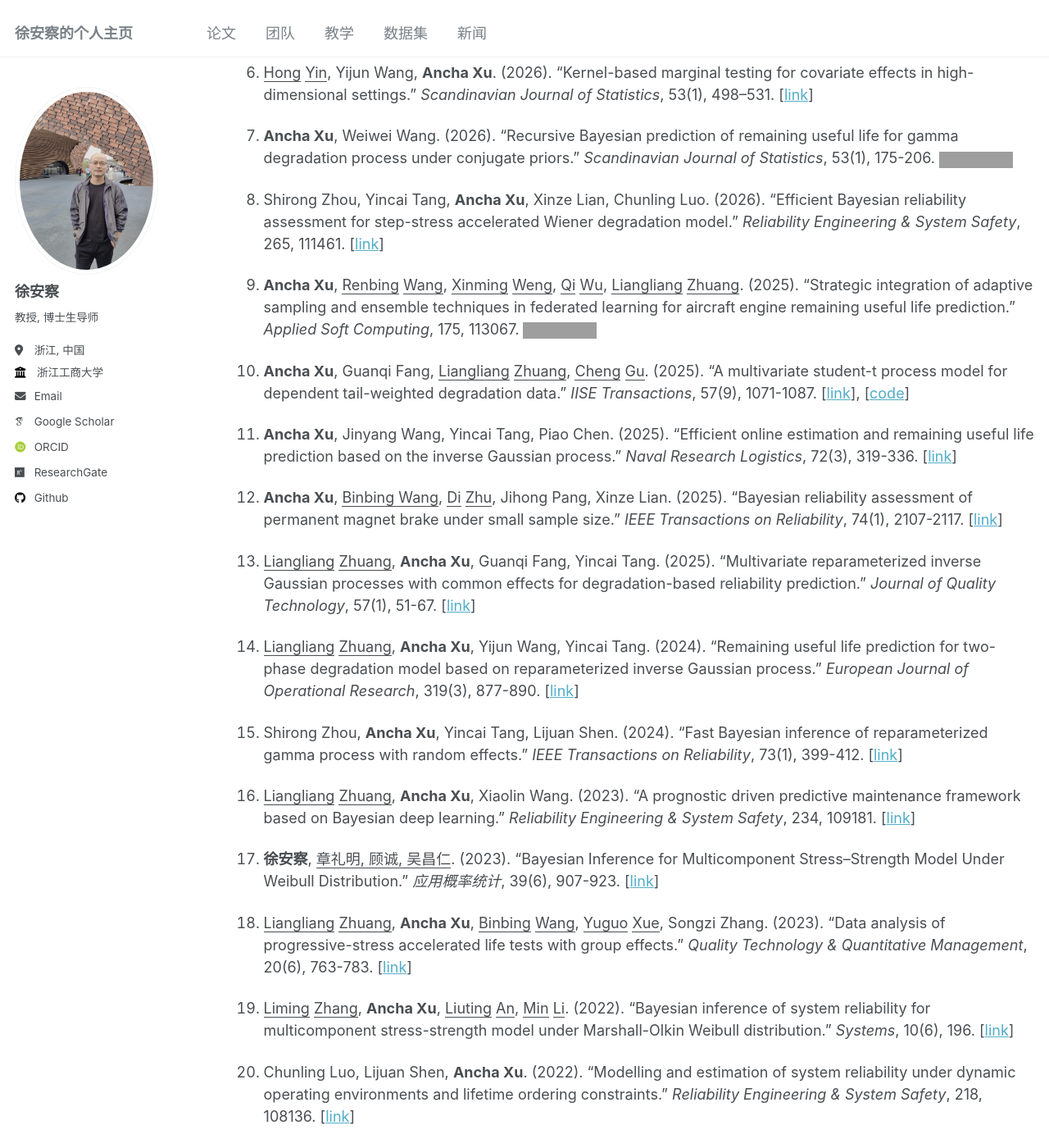
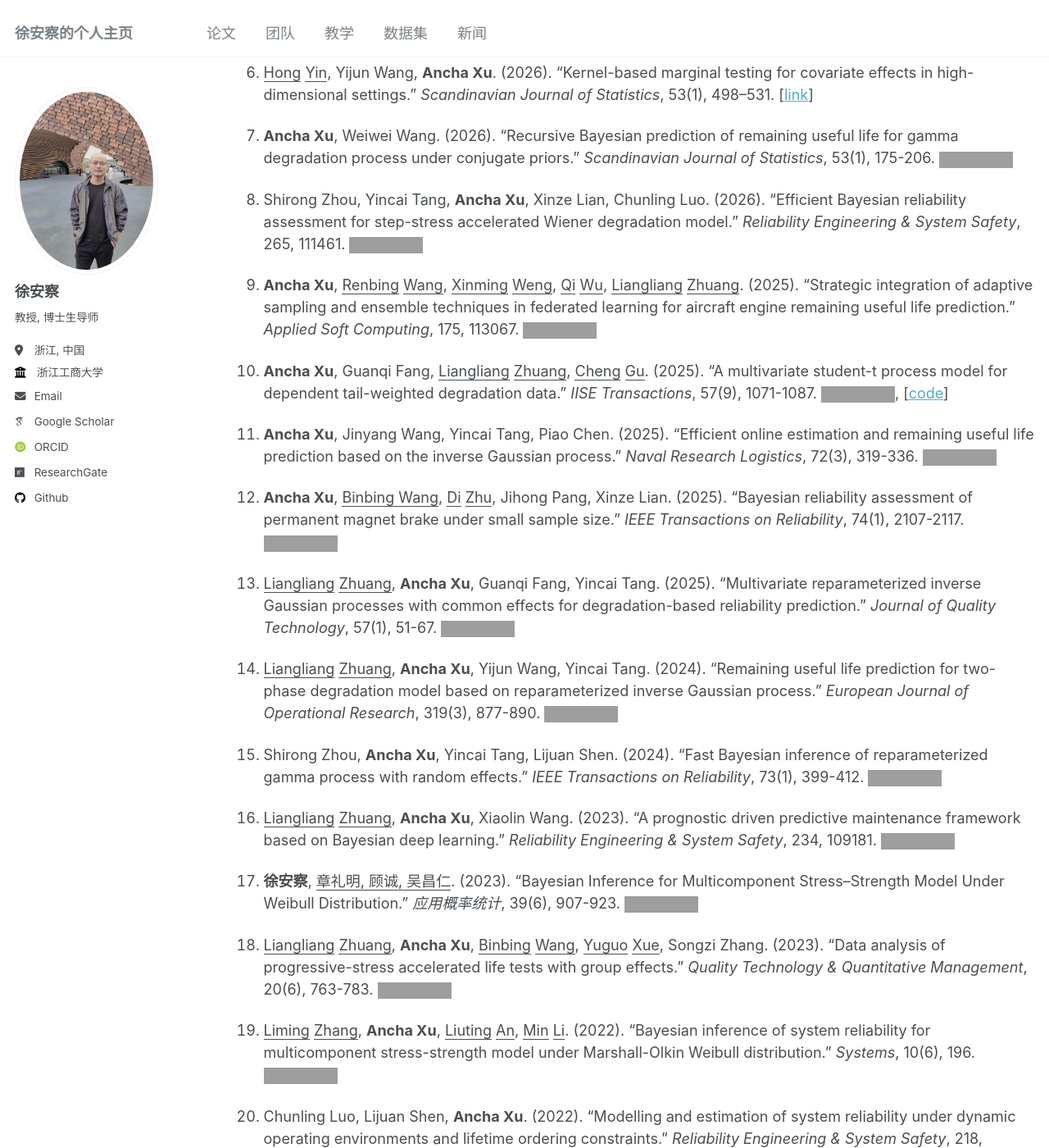
Before and after one commit to XU-ANCHA/XU-ANCHA.github.io, a Jekyll site: the page built from _pages/publications.md, in a window 1280 px wide and 1400 px high, scrolled down 689 px. Shown: the whole window at 82% size. Built offline with Jekyll 4.4.1, drawn with Linux system fonts in a browser that asks for light colours; some web fonts are replaced; grey boxes are pictures that could not be loaded.

Commit message:
Update publications.md

```diff
--- a/_pages/publications.md
+++ b/_pages/publications.md
@@ -24,29 +24,29 @@ author_profile: true
 
 1. **Ancha Xu**, Weiwei Wang. (2026). "Recursive Bayesian prediction of remaining useful life for gamma degradation process under conjugate priors." *Scandinavian Journal of Statistics*, 53(1), 175-206. [![PDF](https://img.shields.io/badge/PDF-red?style=flat-square&logo=adobeacrobatreader&logoColor=white)](https://github.com/user-attachments/files/23430360/sjos70031.pdf)
 
-1. Shirong Zhou, Yincai Tang, **Ancha Xu**, Xinze Lian, Chunling Luo. (2026). "Efficient Bayesian reliability assessment for step-stress accelerated Wiener degradation model." *Reliability Engineering & System Safety*, 265, 111461. [<a href="https://doi.org/10.1016/j.ress.2025.111461">link</a>]
+1. Shirong Zhou, Yincai Tang, **Ancha Xu**, Xinze Lian, Chunling Luo. (2026). "Efficient Bayesian reliability assessment for step-stress accelerated Wiener degradation model." *Reliability Engineering & System Safety*, 265, 111461. [![Link](https://img.shields.io/badge/link-blue?style=flat-square&logo=googlescholar&logoColor=white)](https://doi.org/10.1016/j.ress.2025.111461)
 
 1. **Ancha Xu**, <u>Renbing</u> <u>Wang</u>, <u>Xinming</u> <u>Weng</u>, <u>Qi</u> <u>Wu</u>, <u>Liangliang</u> <u>Zhuang</u>. (2025). "Strategic integration of adaptive sampling and ensemble techniques in federated learning for aircraft engine remaining useful life prediction." *Applied Soft Computing*, 175, 113067. [![Link](https://img.shields.io/badge/link-blue?style=flat-square&logo=googlescholar&logoColor=white)](https://doi.org/10.1016/j.asoc.2025.113067)
 
-1. **Ancha Xu**, Guanqi Fang, <u>Liangliang</u> <u>Zhuang</u>, <u>Cheng</u> <u>Gu</u>. (2025). "A multivariate student-t process model for dependent tail-weighted degradation data." *IISE Transactions*, 57(9), 1071-1087. [<a href="https://doi.org/10.1080/24725854.2024.2389538">link</a>], [<a href="https://github.com/liangliangzhuang/multi-student-t-code">code</a>]
+1. **Ancha Xu**, Guanqi Fang, <u>Liangliang</u> <u>Zhuang</u>, <u>Cheng</u> <u>Gu</u>. (2025). "A multivariate student-t process model for dependent tail-weighted degradation data." *IISE Transactions*, 57(9), 1071-1087. [![Link](https://img.shields.io/badge/link-blue?style=flat-square&logo=googlescholar&logoColor=white)](https://doi.org/10.1080/24725854.2024.2389538), [<a href="https://github.com/liangliangzhuang/multi-student-t-code">code</a>]
 
-1. **Ancha Xu**, Jinyang Wang, Yincai Tang, Piao Chen. (2025). "Efficient online estimation and remaining useful life prediction based on the inverse Gaussian process." *Naval Research Logistics*, 72(3), 319-336. [<a href="https://doi.org/10.1002/nav.22226">link</a>]
+1. **Ancha Xu**, Jinyang Wang, Yincai Tang, Piao Chen. (2025). "Efficient online estimation and remaining useful life prediction based on the inverse Gaussian process." *Naval Research Logistics*, 72(3), 319-336. [![Link](https://img.shields.io/badge/link-blue?style=flat-square&logo=googlescholar&logoColor=white)](https://doi.org/10.1002/nav.22226")
 
-1. **Ancha Xu**, <u>Binbing Wang</u>, <u>Di</u> <u>Zhu</u>, Jihong Pang, Xinze Lian. (2025). "Bayesian reliability assessment of permanent magnet brake under small sample size." *IEEE Transactions on Reliability*, 74(1), 2107-2117. [<a href="https://doi.org/10.1109/TR.2024.3381072">link</a>]
+1. **Ancha Xu**, <u>Binbing Wang</u>, <u>Di</u> <u>Zhu</u>, Jihong Pang, Xinze Lian. (2025). "Bayesian reliability assessment of permanent magnet brake under small sample size." *IEEE Transactions on Reliability*, 74(1), 2107-2117. [![Link](https://img.shields.io/badge/link-blue?style=flat-square&logo=googlescholar&logoColor=white)](https://doi.org/10.1109/TR.2024.3381072)
 
-1. <u>Liangliang</u> <u>Zhuang</u>, **Ancha Xu**, Guanqi Fang, Yincai Tang. (2025). "Multivariate reparameterized inverse Gaussian processes with common effects for degradation-based reliability prediction." *Journal of Quality Technology*, 57(1), 51-67. [<a href="https://doi.org/10.1080/00224065.2024.2402850">link</a>]
+1. <u>Liangliang</u> <u>Zhuang</u>, **Ancha Xu**, Guanqi Fang, Yincai Tang. (2025). "Multivariate reparameterized inverse Gaussian processes with common effects for degradation-based reliability prediction." *Journal of Quality Technology*, 57(1), 51-67. [![Link](https://img.shields.io/badge/link-blue?style=flat-square&logo=googlescholar&logoColor=white)](https://doi.org/10.1080/00224065.2024.2402850)
 
-1. <u>Liangliang</u> <u>Zhuang</u>, **Ancha Xu**, Yijun Wang, Yincai Tang. (2024). "Remaining useful life prediction for two-phase degradation model based on reparameterized inverse Gaussian process." *European Journal of Operational Research*, 319(3), 877-890. [<a href="https://doi.org/10.1016/j.ejor.2024.06.032">link</a>]
+1. <u>Liangliang</u> <u>Zhuang</u>, **Ancha Xu**, Yijun Wang, Yincai Tang. (2024). "Remaining useful life prediction for two-phase degradation model based on reparameterized inverse Gaussian process." *European Journal of Operational Research*, 319(3), 877-890. [![Link](https://img.shields.io/badge/link-blue?style=flat-square&logo=googlescholar&logoColor=white)](https://doi.org/10.1016/j.ejor.2024.06.032)
 
-1. Shirong Zhou, **Ancha Xu**, Yincai Tang, Lijuan Shen. (2024). "Fast Bayesian inference of reparameterized gamma process with random effects." *IEEE Transactions on Reliability*, 73(1), 399-412. [<a href="https://doi.org/10.1109/TR.2023.3263940">link</a>]
+1. Shirong Zhou, **Ancha Xu**, Yincai Tang, Lijuan Shen. (2024). "Fast Bayesian inference of reparameterized gamma process with random effects." *IEEE Transactions on Reliability*, 73(1), 399-412. [![Link](https://img.shields.io/badge/link-blue?style=flat-square&logo=googlescholar&logoColor=white)](https://doi.org/10.1109/TR.2023.3263940)
 
-1. <u>Liangliang</u> <u>Zhuang</u>, **Ancha Xu**, Xiaolin Wang. (2023). "A prognostic driven predictive maintenance framework based on Bayesian deep learning." *Reliability Engineering & System Safety*, 234, 109181. [<a href="https://doi.org/10.1016/j.ress.2023.109181">link</a>]
+1. <u>Liangliang</u> <u>Zhuang</u>, **Ancha Xu**, Xiaolin Wang. (2023). "A prognostic driven predictive maintenance framework based on Bayesian deep learning." *Reliability Engineering & System Safety*, 234, 109181. [![Link](https://img.shields.io/badge/link-blue?style=flat-square&logo=googlescholar&logoColor=white)](https://doi.org/10.1016/j.ress.2023.109181)
 
-1. **徐安察**, <u>章礼明, 顾诚, 吴昌仁</u>. (2023). "Bayesian Inference for Multicomponent Stress–Strength Model Under Weibull Distribution." *应用概率统计*, 39(6), 907-923. [<a href="https://doi.org/10.3969/j.issn.1001-4268.2023.06.009">link</a>]
+1. **徐安察**, <u>章礼明, 顾诚, 吴昌仁</u>. (2023). "Bayesian Inference for Multicomponent Stress–Strength Model Under Weibull Distribution." *应用概率统计*, 39(6), 907-923. [![Link](https://img.shields.io/badge/link-blue?style=flat-square&logo=googlescholar&logoColor=white)](https://doi.org/10.3969/j.issn.1001-4268.2023.06.009)
 
-1. <u>Liangliang</u> <u>Zhuang</u>, **Ancha Xu**, <u>Binbing</u> <u>Wang</u>, <u>Yuguo</u> <u>Xue</u>, Songzi Zhang. (2023). "Data analysis of progressive-stress accelerated life tests with group effects." *Quality Technology & Quantitative Management*, 20(6), 763-783. [<a href="https://doi.org/10.1080/16843703.2022.2147690">link</a>]
+1. <u>Liangliang</u> <u>Zhuang</u>, **Ancha Xu**, <u>Binbing</u> <u>Wang</u>, <u>Yuguo</u> <u>Xue</u>, Songzi Zhang. (2023). "Data analysis of progressive-stress accelerated life tests with group effects." *Quality Technology & Quantitative Management*, 20(6), 763-783. [![Link](https://img.shields.io/badge/link-blue?style=flat-square&logo=googlescholar&logoColor=white)](https://doi.org/10.1080/16843703.2022.2147690)
 
-1. <u>Liming</u> <u>Zhang</u>, **Ancha Xu**, <u>Liuting</u> <u>An</u>, <u>Min</u> <u>Li</u>. (2022). "Bayesian inference of system reliability for multicomponent stress-strength model under Marshall-Olkin Weibull distribution." *Systems*, 10(6), 196. [<a href="https://doi.org/10.3390/systems10060196">link</a>]
+1. <u>Liming</u> <u>Zhang</u>, **Ancha Xu**, <u>Liuting</u> <u>An</u>, <u>Min</u> <u>Li</u>. (2022). "Bayesian inference of system reliability for multicomponent stress-strength model under Marshall-Olkin Weibull distribution." *Systems*, 10(6), 196. [![Link](https://img.shields.io/badge/link-blue?style=flat-square&logo=googlescholar&logoColor=white)](https://doi.org/10.3390/systems10060196)
 
 1. Chunling Luo, Lijuan Shen, **Ancha Xu**. (2022). "Modelling and estimation of system reliability under dynamic operating environments and lifetime ordering constraints." *Reliability Engineering & System Safety*, 218, 108136. [<a href="https://doi.org/10.1016/j.ress.2021.108136">link</a>]
 
```
